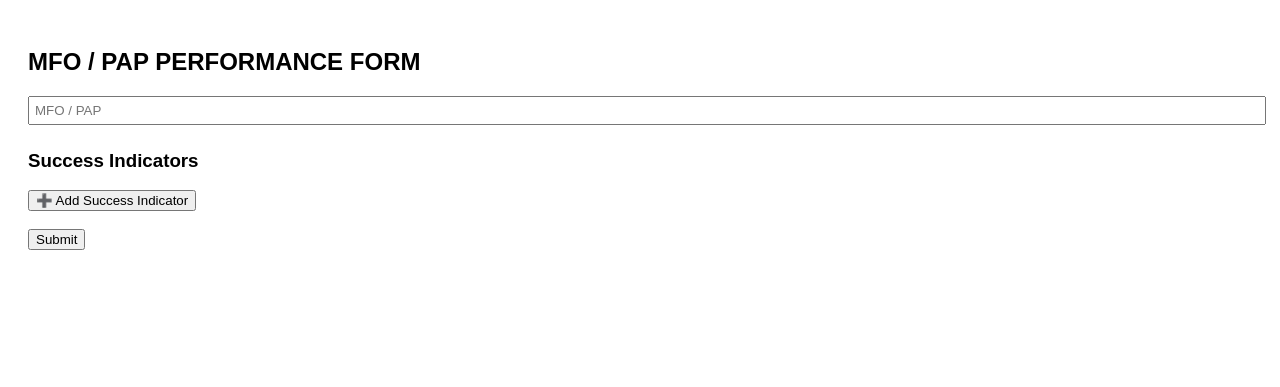
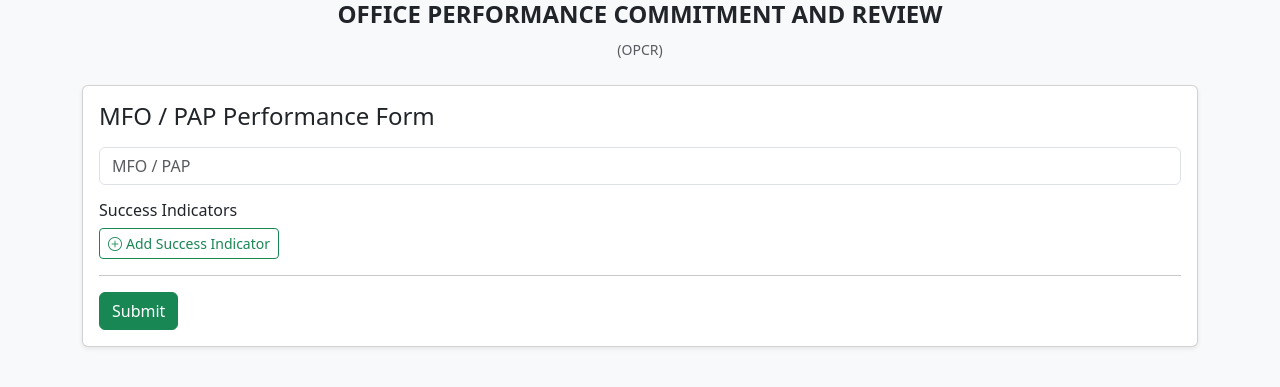
Before and after one commit to kentskiexD/LGU_HRM, a PHP site: page / in a window 1280 px wide. Shown: the top 387 px of the page. Run offline with PHP 8.4, Linux system fonts and the light colour scheme.

Commit message:
icons for the form

```diff
--- a/index.php
+++ b/index.php
@@ -4,76 +4,97 @@
 <meta charset="UTF-8">
 <title>MFO / PAP Dynamic Form</title>
 
+<!-- Bootstrap 5 -->
+<link href="https://cdn.jsdelivr.net/npm/bootstrap@5.3.2/dist/css/bootstrap.min.css" rel="stylesheet">
+<link href="https://cdn.jsdelivr.net/npm/bootstrap-icons/font/bootstrap-icons.css" rel="stylesheet">
+
+
 <style>
 body {
-    font-family: Arial;
-    padding: 20px;
+    background: #f8f9fa;
 }
 
-.indicator {
-    border: 1px solid #ccc;
+.indicator-card {
+    border: 1px solid #ced4da;
     margin-bottom: 8px;
 }
 
 .indicator-header {
-    background: #f1f1f1;
-    padding: 8px;
+    background: #e9ecef;
+    padding: 8px 12px;
     display: flex;
     justify-content: space-between;
     align-items: center;
+    cursor: pointer;
 }
 
 .indicator-title {
-    cursor: pointer;
-    font-weight: bold;
-}
-
-.indicator-actions button {
-    margin-left: 5px;
-    padding: 3px 8px;
-    font-size: 12px;
+    font-weight: 600;
 }
 
 .indicator-body {
     display: none;
-    padding: 10px;
-    background: #fafafa;
-}
-
-.row {
-    display: flex;
-    gap: 6px;
-}
-
-input, textarea {
-    width: 100%;
-    padding: 5px;
-    margin-bottom: 6px;
+    padding: 12px;
+    background: #ffffff;
 }
 
 textarea {
     resize: vertical;
 }
+
+.btn-xs {
+    padding: 2px 8px;
+    font-size: 12px;
+}
 </style>
 </head>
 
 <body>
+    <div class="text-center mb-4">
+    <h4 class="fw-bold text-uppercase">
+        Office Performance Commitment and Review
+    </h4>
+    <small class="text-muted">(OPCR)</small>
+</div>
 
-<h2>MFO / PAP PERFORMANCE FORM</h2>
+<div class="container mt-4 mb-5">
 
-<form method="POST" action="process_form.php">
+    <div class="card shadow-sm">
+        <div class="card-body">
 
-    <input type="text" name="mfo_pap" placeholder="MFO / PAP" required>
+            <h4 class="mb-3">MFO / PAP Performance Form</h4>
 
-    <h3>Success Indicators</h3>
+            <form method="POST" action="process_form.php">
 
-    <div id="indicator-container"></div>
+                <!-- MFO / PAP -->
+                <div class="mb-3">
+                    <input type="text" name="mfo_pap" class="form-control"
+                           placeholder="MFO / PAP" required>
+                </div>
 
-    <button type="button" onclick="addIndicator()">➕ Add Success Indicator</button>
-    <br><br>
-    <button type="submit">Submit</button>
+                <h6 class="mb-2">Success Indicators</h6>
 
-</form>
+                <div id="indicator-container"></div>
+
+              <button type="button"
+        class="btn btn-outline-success btn-sm d-flex align-items-center gap-1"
+        onclick="addIndicator()">
+    <i class="bi bi-plus-circle"></i>
+    Add Success Indicator
+</button>
+
+                <hr>
+
+                <button type="submit" class="btn btn-success">
+                    Submit
+                </button>
+
+            </form>
+
+        </div>
+    </div>
+
+</div>
 
 <script>
 let indicatorCount = 0;
@@ -84,50 +105,78 @@ function addIndicator() {
     const container = document.getElementById("indicator-container");
 
     const block = document.createElement("div");
-    block.className = "indicator";
+    block.className = "indicator-card";
 
     block.innerHTML = `
-        <div class="indicator-header">
-            <div class="indicator-title" onclick="toggleIndicator(this)">
-                ▶ Success Indicator ${indicatorCount}
-            </div>
-
-            <div class="indicator-actions">
-                <button type="button" onclick="deleteIndicator(this)">🗑 Delete</button>
-            </div>
+        <div class="indicator-header" onclick="toggleIndicator(this)">
+            <span class="indicator-title">
+<i class="bi bi-arrow-down-square-fill text-success"></i> Success Indicator ${indicatorCount}</span>
+            <button type="button" class="btn btn-danger btn-xs"
+                    onclick="event.stopPropagation(); deleteIndicator(this)">
+                 <i class="bi bi-trash-fill"></i>
+            </button>
         </div>
 
         <div class="indicator-body">
-            <div class="row">
-                <input type="number" name="indicator_number[]" placeholder="SI No." required>
-                <input type="text" name="indicator_text[]" placeholder="Success Indicator Description" required>
+
+            <div class="row g-2 mb-2">
+                <div class="col-md-2">
+                    <input type="number" name="indicator_number[]" class="form-control"
+                           placeholder="SI No." required>
+                </div>
+                <div class="col-md-10">
+                    <input type="text" name="indicator_text[]" class="form-control"
+                           placeholder="Success Indicator (Targets + Measures)" required>
+                </div>
             </div>
 
-            <input type="text" name="accountable[]" placeholder="Individual / Division Accountable" required>
-
-            <div class="row">
-                <input type="text" name="actual_ratio[]" placeholder="Actual (200/20)" required>
-                <input type="text" name="actual_desc[]" placeholder="Actual Description" required>
+            <div class="mb-2">
+                <input type="text" name="accountable[]" class="form-control"
+                       placeholder="Individuals / Divisions Accountable" required>
             </div>
 
-            <div class="row">
-                <input type="number" step="0.01" name="rating_q[]" placeholder="Q" required>
-                <input type="number" step="0.01" name="rating_e[]" placeholder="E" required>
-                <input type="number" step="0.01" name="rating_t[]" placeholder="T" required>
-                <input type="number" step="0.01" name="rating_a[]" placeholder="A" required>
+            <div class="row g-2 mb-2">
+                <div class="col-md-3">
+                    <input type="text" name="actual_ratio[]" class="form-control"
+                           placeholder="Actual (e.g. 200/20)" required>
+                </div>
+                <div class="col-md-9">
+                    <input type="text" name="actual_desc[]" class="form-control"
+                           placeholder="Actual Accomplishments / Expenses" required>
+                </div>
             </div>
 
-            <textarea name="remarks[]" rows="2" placeholder="Remarks" required></textarea>
+            <div class="row g-2 mb-2">
+                <div class="col">
+                    <input type="number" step="0.01" name="rating_q[]" class="form-control"
+                           placeholder="Q" required>
+                </div>
+                <div class="col">
+                    <input type="number" step="0.01" name="rating_e[]" class="form-control"
+                           placeholder="E" required>
+                </div>
+                <div class="col">
+                    <input type="number" step="0.01" name="rating_t[]" class="form-control"
+                           placeholder="T" required>
+                </div>
+                <div class="col">
+                    <input type="number" step="0.01" name="rating_a[]" class="form-control"
+                           placeholder="A" required>
+                </div>
+            </div>
+
+            <textarea name="remarks[]" rows="2" class="form-control"
+                      placeholder="Remarks" required></textarea>
+
         </div>
     `;
 
     container.appendChild(block);
 }
 
-function toggleIndicator(el) {
-    const indicator = el.closest(".indicator");
-    const body = indicator.querySelector(".indicator-body");
-    const title = indicator.querySelector(".indicator-title");
+function toggleIndicator(header) {
+    const body = header.nextElementSibling;
+    const title = header.querySelector(".indicator-title");
 
     const isOpen = body.style.display === "block";
     body.style.display = isOpen ? "none" : "block";
@@ -138,7 +187,7 @@ function toggleIndicator(el) {
 
 function deleteIndicator(btn) {
     if (confirm("Remove this success indicator?")) {
-        btn.closest(".indicator").remove();
+        btn.closest(".indicator-card").remove();
     }
 }
 </script>
```
